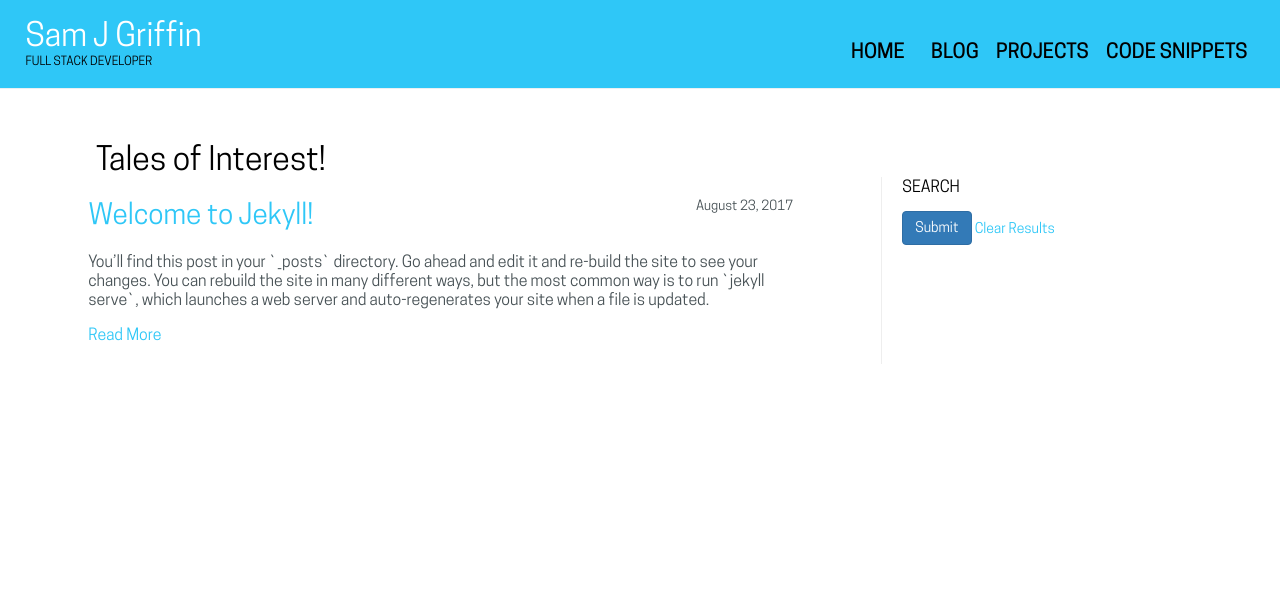
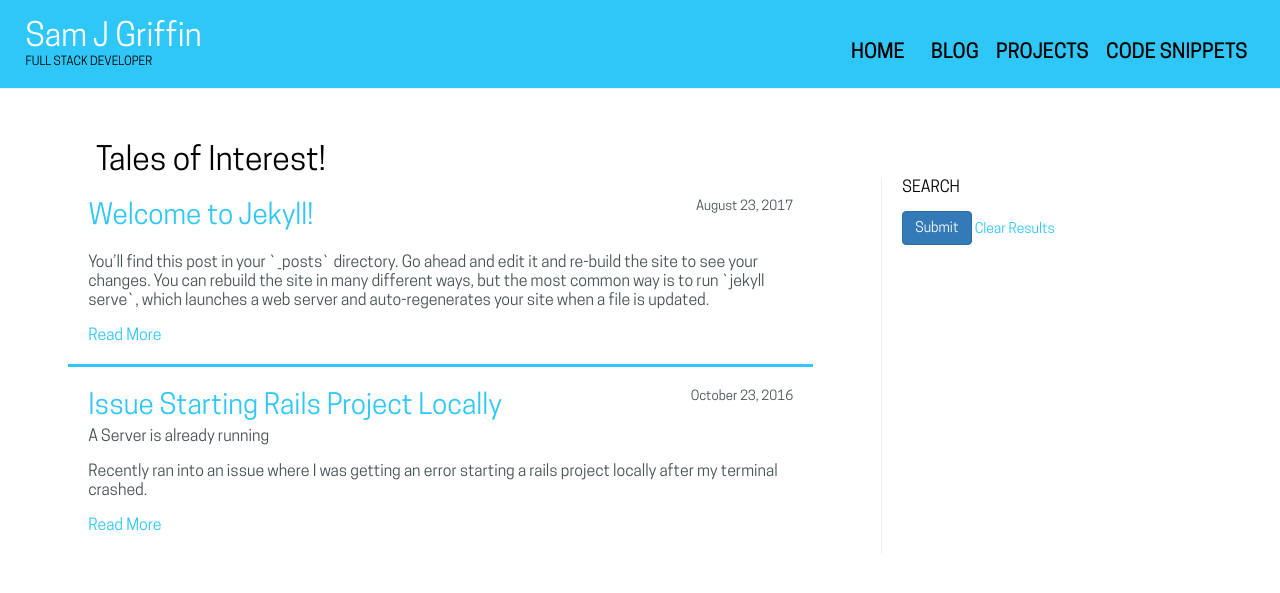
Before and after one commit to samjgriffin89/samjgriffin.com, a Jekyll site: the page built from posts/index.html, in a window 1280 px wide. Shown: the top 593 px of the page. Built offline with Jekyll 4.4.1, drawn with Linux system fonts in a browser that asks for light colours.

Commit message:
added test post and moved sidebar to includes. New posts layout.

```diff
--- /dev/null
+++ b/_includes/sidebar.html
@@ -0,0 +1,10 @@
+<div class="sidebar">
+	<h4>Search</h4>
+	<div class="posts-search">
+		<!-- = form_tag(posts_path, :method => 'get') do
+			= text_field_tag :search, params[:search], placeholder: 'Search Posts' -->
+			<button class="btn primary-btn">Submit</button>
+
+		<a class="clear-results" href="{{site.base_url}}/posts">Clear Results</a>
+	</div>
+</div>
--- /dev/null
+++ b/_posts/2016-10-23-issue-starting-rails-project-locally.markdown
@@ -0,0 +1,17 @@
+---
+layout: post
+title:  "Issue Starting Rails Project Locally"
+subtitle: "A Server is already running"
+date:   2016-10-23
+categories: Rails
+abstract: Recently ran into an issue where I was getting an error starting a rails project locally after my terminal crashed.
+---
+Recently ran into an issue where I was getting an error starting a rails project locally after my terminal crashed.
+
+A server is already running. Check /Users/{username}/Documents/dev/{your-project}/tmp/pids/server.pid. Exiting. Easy quick solution to kill the existing process
+
+{% highlight bash %}
+kill -9 $(lsof -i tcp:3000 -t)
+{% endhighlight %}
+
+Happy coding!
--- a/index.html
+++ b/index.html
@@ -21,7 +21,7 @@ overview: true
 	</aside>
 </section>
 <section class="recent-posts">
-	{% for post in site.posts limit 3 %}
+	{% for post in site.posts limit: 3 %}
 	<section>
 		<h3>{{ post.title }}</h3>
 		{% if post.subtitle %}
--- a/posts/index.html
+++ b/posts/index.html
@@ -23,14 +23,5 @@ layout: blog
 	</article>
 	{% endfor %}
 	</div>
-	<div class="sidebar">
-		<h4>Search</h4>
-		<div class="posts-search">
-			<!-- = form_tag(posts_path, :method => 'get') do
-				= text_field_tag :search, params[:search], placeholder: 'Search Posts' -->
-				<button class="btn primary-btn">Submit</button>
-
-			<a class="clear-results" href="/posts">Clear Results</a>
-		</div>
-	</div>
+	{% include sidebar.html %}
 </div>
```
Also changed, not shown: _layouts/post.html (added, +26 -0 lines).
